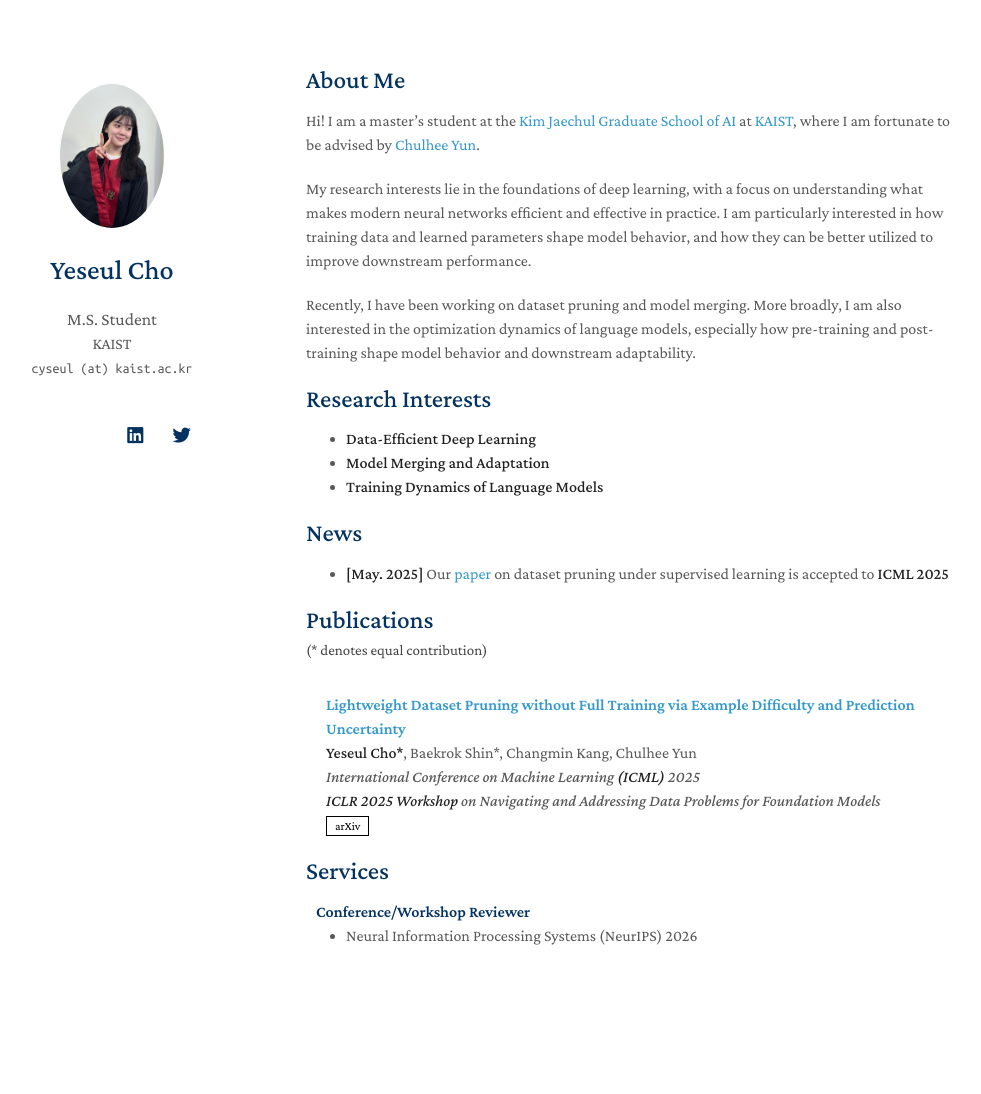
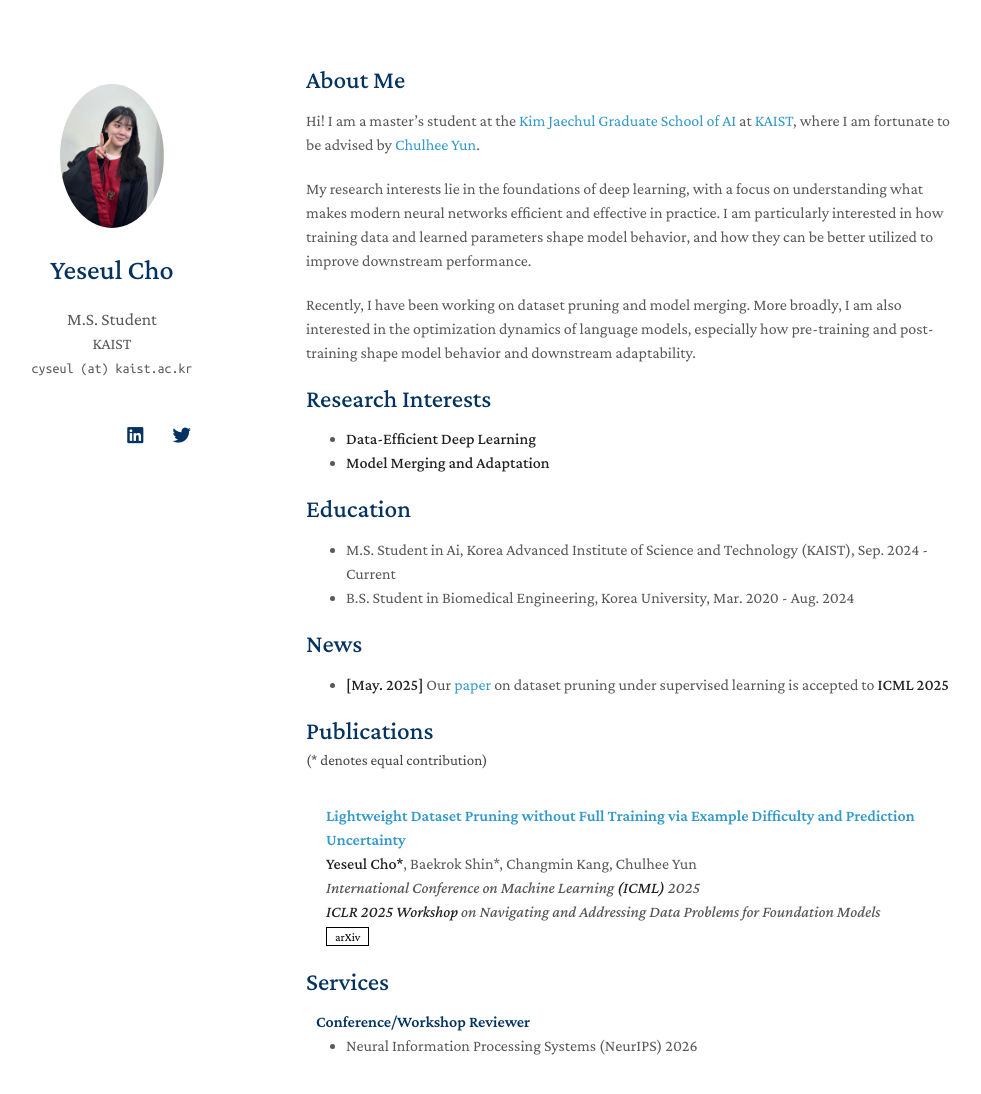
Before and after one commit to cyseul/cyseul.github.io, a Jekyll site: the page built from index.md, in a window 1280 px wide and 1137 px high. Shown: the top 1094 px of the window, without its empty margins (164-1145 px from the left). Built offline with Jekyll 4.4.1, drawn with Linux system fonts in a browser that asks for light colours; nearby versions of some CDN libraries; a style sheet for code colours, icons or effects is not loaded; our own code applies the rules of GitHub Pages for plain Markdown files.

Commit message:
education added

```diff
--- a/index.md
+++ b/index.md
@@ -15,7 +15,11 @@ Recently, I have been working on dataset pruning and model merging. More broadly
 ## Research Interests
 - **Data-Efficient Deep Learning**
 - **Model Merging and Adaptation**
-- **Training Dynamics of Language Models**
+
+
+## Education
+- M.S. Student in Ai, Korea Advanced Institute of Science and Technology (KAIST), Sep. 2024 - Current
+- B.S. Student in Biomedical Engineering, Korea University, Mar. 2020 - Aug. 2024
 
 ## News
 - **[May. 2025]** Our [paper](https://arxiv.org/abs/2502.06905) on dataset pruning under supervised learning is accepted to **ICML 2025**
```
